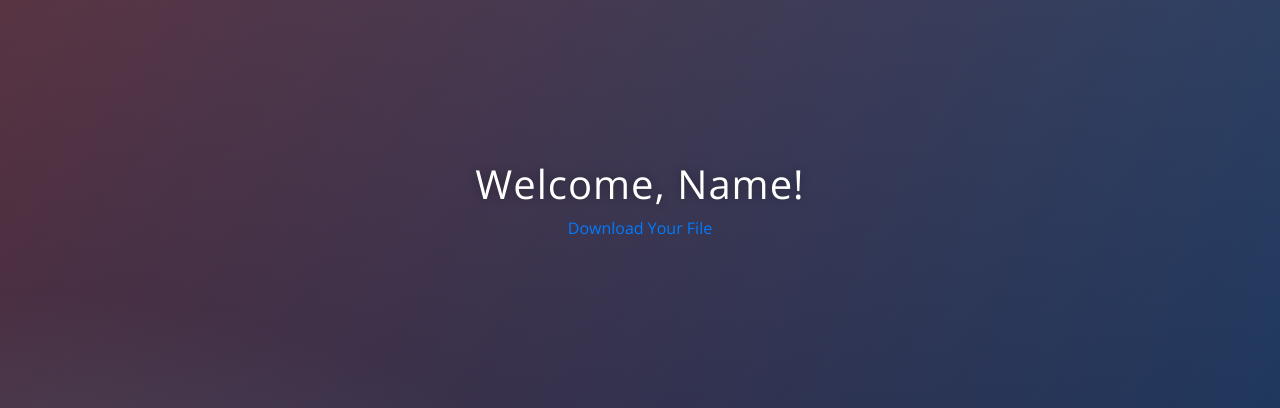
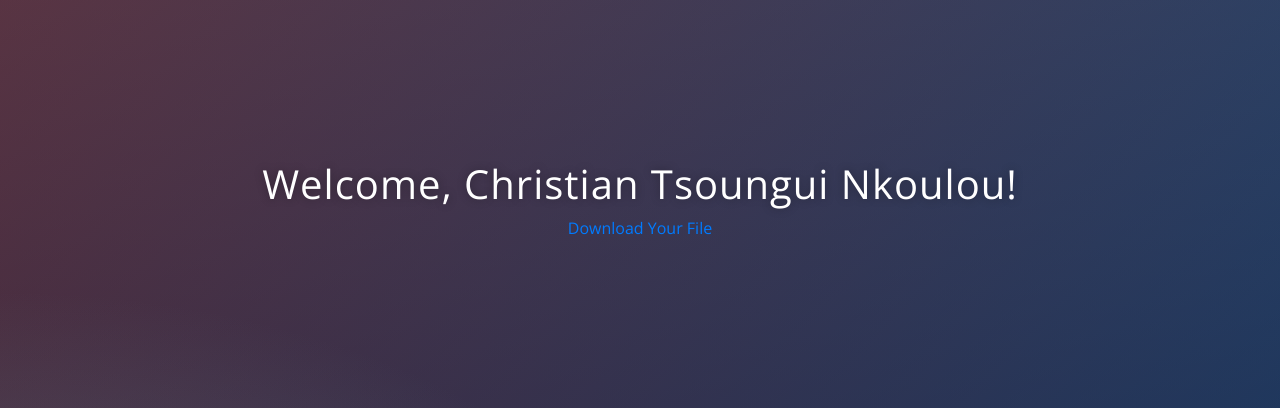
Before and after one commit to tsounguc/day-68, a Flask app: template templates/secrets.html in a window 1280 px wide. Shown: the part 56-464 px from the top of the page. Run offline with Flask 3, Linux system fonts and the light colour scheme; the template is opened without the code that fills it: values that come from a table or form of the project are taken from there, others are empty; some libraries are stand-ins or nearby versions.

Commit message:
greet user

```diff
--- a/templates/secrets.html
+++ b/templates/secrets.html
@@ -2,7 +2,7 @@
 
 <!--TODO: Display the user's name in the h1 title-->
 <div class="container">
-  <h1 class="title">Welcome, Name!</h1>
+  <h1 class="title">Welcome, {{ user.name }}!</h1>
   <!--TODO: Make a GET request to the /download path-->
   <a href="#">Download Your File</a>
 </div>
```
